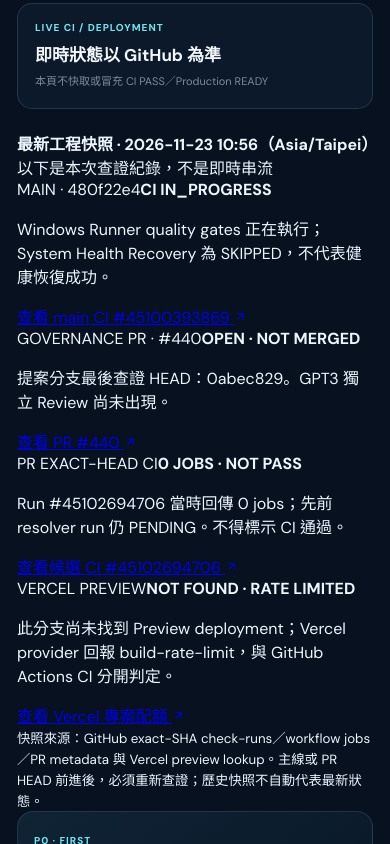
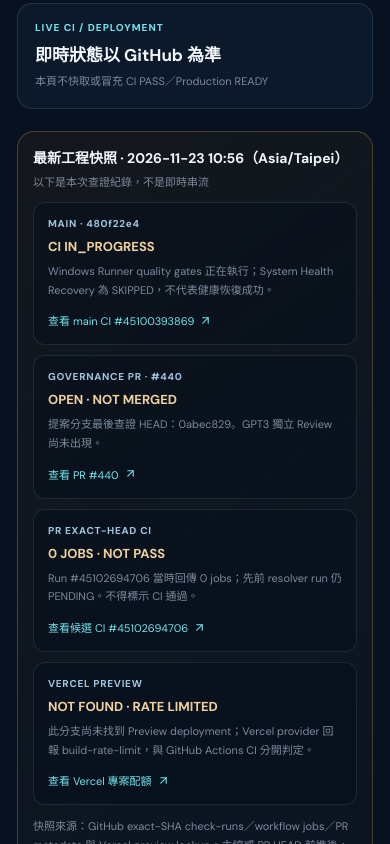
Before and after one commit to X84657465/global-citizen-ai-network, a Next.js app: page / in a window 390 px wide. Shown: the part 1800-2644 px from the top of the page. Built offline with nearby package versions, Linux system fonts and the light colour scheme.

Commit message:
style(homepage): add responsive live execution snapshot

```diff
--- a/app/home.module.css
+++ b/app/home.module.css
@@ -204,3 +204,18 @@
 .executionLink{display:inline-flex;align-items:center;gap:8px;margin-top:19px;color:var(--cyan,#6bdce4);font-size:13px;text-decoration:none}
 @media(max-width:1000px){.executionRoles{grid-template-columns:repeat(3,minmax(0,1fr))}}
 @media(max-width:700px){.executionSection{width:min(100% - 34px,540px);padding:56px 0}.executionStatus,.executionPriority,.executionRoles{grid-template-columns:1fr}.executionHeader h2{font-size:27px}.executionHeader>p{font-size:13px}.executionPriority article,.executionRoles article{padding:16px}.executionFlow{padding:15px}.executionFlow p{font-size:12px}}
+
+
+.executionLiveSnapshot{margin:16px 0 22px;padding:19px;border:1px solid rgba(221,163,78,.3);border-radius:17px;background:linear-gradient(145deg,rgba(67,48,24,.22),rgba(12,23,36,.7))}
+.executionLiveHeading{display:flex;align-items:center;justify-content:space-between;gap:12px;margin-bottom:13px}
+.executionLiveHeading b{font-size:14px;color:var(--foreground,#f2f6fb)}
+.executionLiveHeading span,.executionLiveSnapshot small{font-size:11px;color:var(--muted,#aebed0)}
+.executionLiveGrid{display:grid;grid-template-columns:repeat(4,minmax(0,1fr));gap:10px}
+.executionLiveGrid article{min-width:0;padding:14px;border:1px solid rgba(120,170,200,.16);border-radius:12px;background:rgba(5,15,28,.52)}
+.executionLiveGrid article>span{display:block;margin-bottom:8px;font-size:10px;letter-spacing:.07em;font-weight:800;color:#9fc3dd}
+.executionLiveGrid article>b{display:block;margin-bottom:7px;color:#f0d19b;font-size:13px;overflow-wrap:anywhere}
+.executionLiveGrid article>p{min-height:72px;margin:0 0 10px;color:var(--muted,#aebed0);font-size:11px;line-height:1.7}
+.executionLiveGrid article>a{display:inline-flex;align-items:center;gap:5px;color:var(--cyan,#6bdce4);font-size:11px;text-decoration:none}
+.executionLiveSnapshot>small{display:block;margin-top:12px;line-height:1.7}
+@media(max-width:950px){.executionLiveGrid{grid-template-columns:repeat(2,minmax(0,1fr))}}
+@media(max-width:600px){.executionLiveSnapshot{padding:15px}.executionLiveHeading{display:block}.executionLiveHeading span{display:block;margin-top:5px}.executionLiveGrid{grid-template-columns:1fr}.executionLiveGrid article>p{min-height:0}}
```
